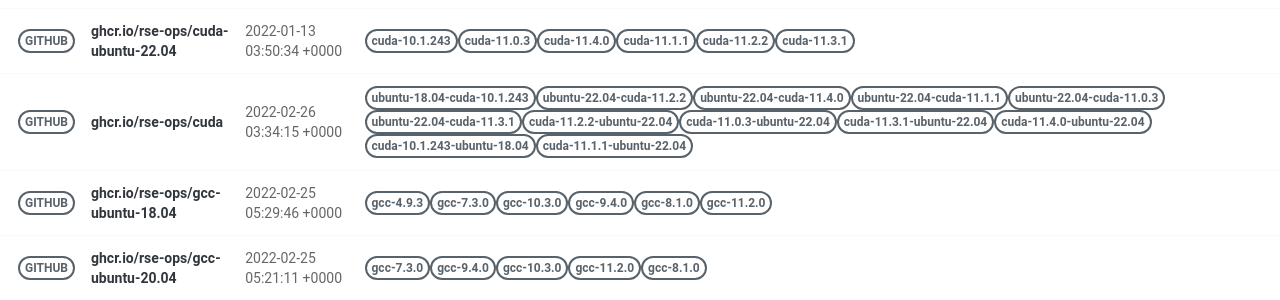
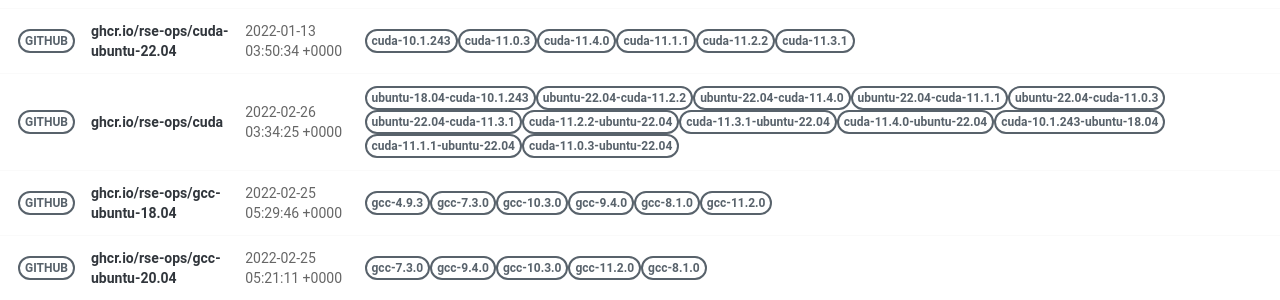
Before and after one commit to rse-ops/docker-images, a Jekyll site: the page built from pages/index.md, in a window 1280 px wide. Shown: the part 421-721 px from the top of the page. Built offline with Jekyll 4.4.1, drawn with Linux system fonts in a browser that asks for light colours; nearby versions of some CDN libraries.

Commit message:
Automated push to update library 2022-02-26

```diff
--- a/_library/ghcr.io-rse-ops-cuda.md
+++ b/_library/ghcr.io-rse-ops-cuda.md
@@ -1,7 +1,7 @@
 ---
 layout: container
 name: ghcr.io/rse-ops/cuda
-updated_at: 2022-02-26 03:34:15.831754
+updated_at: 2022-02-26 03:34:25.223181
 
 
 container_url: https://github.com/orgs/rse-ops/packages/container/package/cuda
```
Also changed, not shown: other parts of _library/ghcr.io-rse-ops-cuda.md (+3 -3 lines).
